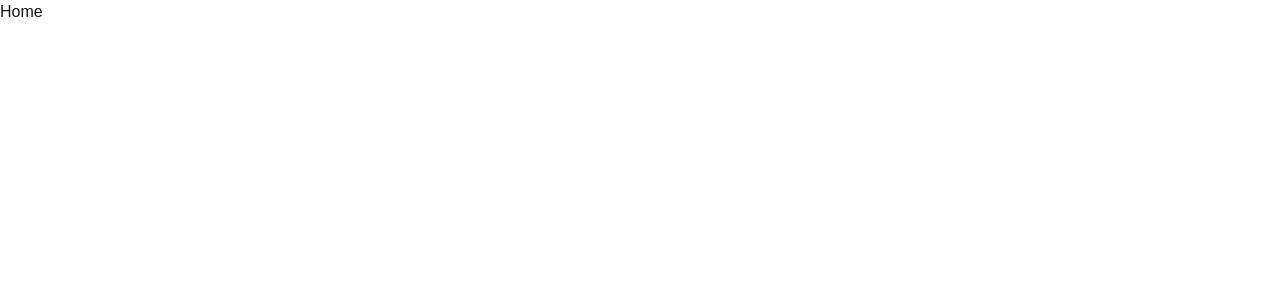
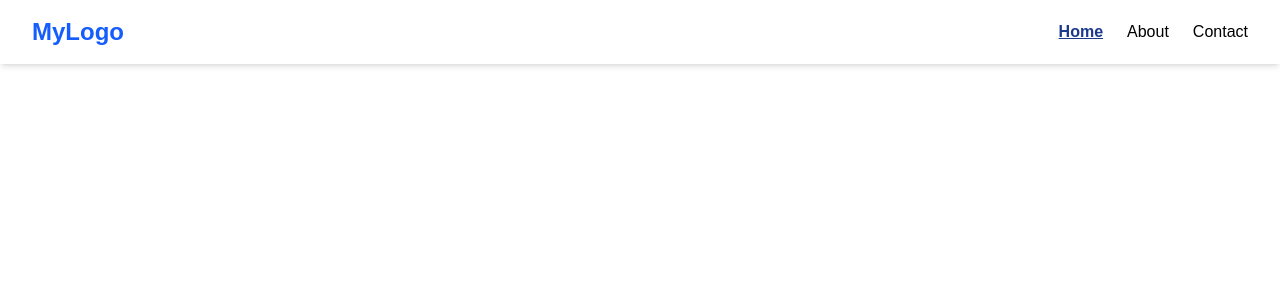
Before and after one commit to RobiulIslam08/my-next-app, a Next.js app: page / in a window 1280 px wide. Shown: the top 300 px of the page. Built offline with nearby package versions, Linux system fonts and the light colour scheme; data requests are answered from the project's data file.

Commit message:
Handling Active Links in Next.js

```diff
--- a/package.json
+++ b/package.json
@@ -11,6 +11,7 @@
   },
   "dependencies": {
     "json-server": "^1.0.0-beta.3",
+    "lucide-react": "^0.541.0",
     "next": "15.5.0",
     "react": "19.1.0",
     "react-dom": "19.1.0"
--- a/src/app/page.js
+++ b/src/app/page.js
@@ -1,3 +1,4 @@
+import Navbar from '@/component/Navbar';
 import React from 'react';
 
 const HomePage = async() => {
@@ -8,6 +9,7 @@
   console.log(product)
   return (
     <div>
+      <Navbar/>
       Home
     </div>
   );
--- /dev/null
+++ b/src/component/Navbar.jsx
@@ -0,0 +1,73 @@
+"use client";
+import Link from "next/link";
+import { useState } from "react";
+import { Menu, X } from "lucide-react";
+import { usePathname } from "next/navigation";
+
+export default function Navbar() {
+	const [isOpen, setIsOpen] = useState(false);
+	const pathname = usePathname();
+
+	return (
+		<nav className="bg-white shadow-md fixed w-full z-50">
+			<div className="max-w-7xl mx-auto px-4 sm:px-6 lg:px-8">
+				<div className="flex justify-between h-16 items-center">
+					{/* Logo */}
+					<Link href="/" className="text-2xl font-bold text-blue-600">
+						MyLogo
+					</Link>
+
+					{/* Desktop Menu */}
+					<div className="hidden md:flex space-x-6">
+						<Link href="/" className={pathname == '/' ? 'text-blue-900 font-bold underline': ' text-black'}>
+							Home
+						</Link>
+						<Link href="/about" className="hover:text-blue-600 text-black transition">
+							About
+						</Link>
+						<Link href="/contact" className="hover:text-blue-600 text-black transition">
+							Contact
+						</Link>
+					</div>
+
+					{/* Mobile Menu Button */}
+					<button
+						className="md:hidden text-gray-700"
+						onClick={() => setIsOpen(!isOpen)}
+					>
+						{isOpen ? <X size={24} /> : <Menu size={24} />}
+					</button>
+				</div>
+			</div>
+
+			{/* Mobile Menu */}
+			{isOpen && (
+				<div className="md:hidden bg-white shadow-lg">
+					<div className="flex flex-col space-y-4 p-4">
+						<Link
+							href="/"
+							className="hover:text-blue-600 transition"
+							onClick={() => setIsOpen(false)}
+						>
+							Home
+						</Link>
+						<Link
+							href="/about"
+							className="hover:text-blue-600 transition"
+							onClick={() => setIsOpen(false)}
+						>
+							About
+						</Link>
+						<Link
+							href="/contact"
+							className="hover:text-blue-600 transition"
+							onClick={() => setIsOpen(false)}
+						>
+							Contact
+						</Link>
+					</div>
+				</div>
+			)}
+		</nav>
+	);
+}
```
Also changed, not shown: 1 other file (tests, documents, lock files or other folders).
